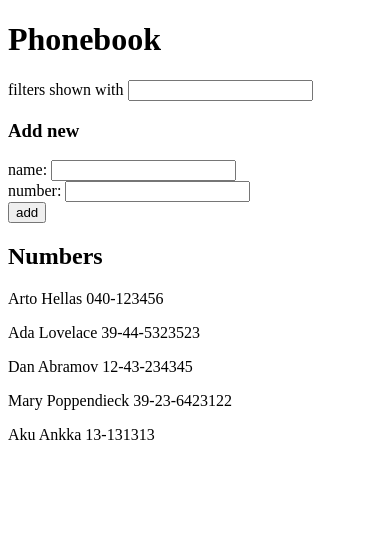
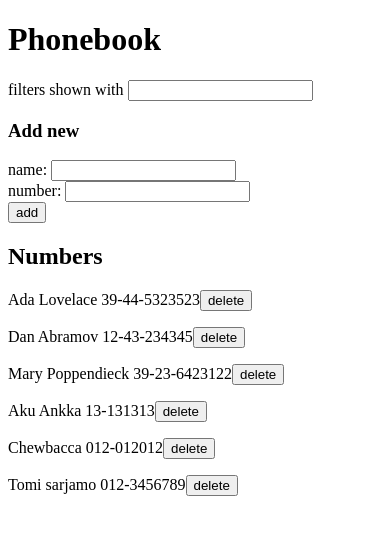
Before and after one commit to TomiSar/FullStackOpen2019, a React (Create React App) app in the folder osa2/puhelinluettelo/: page / in a window 390 px wide. Shown: the top 534 px of the page. Built offline with nearby package versions, Linux system fonts and the light colour scheme; data requests are answered from the project's data file.

Commit message:
Phonebook part 2.17 removing number finished in part 2d

```diff
--- a/osa2/puhelinluettelo/db.json
+++ b/osa2/puhelinluettelo/db.json
@@ -1,10 +1,5 @@
 {
   "persons": [
-        {
-            "name": "Arto Hellas",
-            "number": "040-123456",
-            "id": 1
-        },
     {
       "name": "Ada Lovelace",
       "number": "39-44-5323523",
@@ -24,6 +19,16 @@
       "name": "Aku Ankka",
       "number": "13-131313",
       "id": 13
+    },
+    {
+      "name": "Chewbacca",
+      "number": "012-012012",
+      "id": 14
+    },
+    {
+      "name": "Tomi sarjamo",
+      "number": "012-3456789",
+      "id": 15
     }
   ]
 }
--- a/osa2/puhelinluettelo/src/App.js
+++ b/osa2/puhelinluettelo/src/App.js
@@ -1,51 +1,54 @@
 import React from 'react';
-import axios from 'axios';
 import FilterSearching from './components/FilterSearching';
 import PersonForm from './components/PersonForm';
 import PersonList from './components/PersonList';
+import phoneService from './services/Phonebook'
 
-//https://reactjs.org/docs/hooks-state.html
+//https://reactjs.org/docs/hooks-state.html //...\osa2\puhelinluettelo\db.json
 class App extends React.Component {
   constructor(props) {
     super(props)
     this.state = {
-      //...\osa2\puhelinluettelo\db.json
       persons: [],
       newName: '',
       newNumber: '',
+      newId: '',
       filter: ''
     };
   }
 
   componentDidMount() {
-    console.log('didmount!');
-    axios.get('http://localhost:3001/persons/').then(response => {
-      this.setState({ persons: response.data });
-    });
+    phoneService.getAll().then(response => {
+      this.setState({ persons: response.data })
+    })
   }
 
   addPerson = event => {
-    event.preventDefault()
+    event.preventDefault();
     const personObj = {
       name: this.state.newName,
-      number: this.state.newNumber
-    }
+      number: this.state.newNumber,
+      id: this.state.newId
+    };
 
     const isOnPhonebook = this.state.persons.map(person => person.name).includes(this.state.newName);
+
     if (!isOnPhonebook) {
-      const persons = this.state.persons.concat(personObj);
-      this.setState({
-        persons,
-        newName: ''
+      phoneService.create(personObj).then(response => {
+        this.setState({
+          persons: this.state.persons.concat(personObj),
+          newName: '',
+          newid: ''
+        })
       });
     } else {
       this.setState({
         newName: '',
-        newNumber: '',
+        newNumber: ''
       })
       alert(`${this.state.newName} is already added to phonebook`)
     }
-  };
+  }
 
   addNewName = event => {
     this.setState({ newName: event.target.value });
@@ -58,6 +61,21 @@ class App extends React.Component {
   addFilter = event => {
     this.setState({ filter: event.target.value });
   };
+
+  removePerdonPhonebook = (id, name) => {
+    const message = `Delete ${name} ?`
+
+    if (window.confirm(message)) {
+      phoneService.remove(id).then(response => {
+        phoneService.getAll().then(response => {
+          this.setState({ persons: response.data })
+        })
+      })
+        .catch(error => {
+          console.log('Fail to remove number')
+        })
+    }
+  }
 
   render() {
     return (
@@ -72,7 +90,7 @@ class App extends React.Component {
           addNewNumber={this.addNewNumber}
         />
         <h2>Numbers</h2>
-        <PersonList persons={this.state.persons} filter={this.state.filter} />
+        <PersonList persons={this.state.persons} filter={this.state.filter} remove={this.removePerdonPhonebook} />
       </div>
     );
   }
--- a/osa2/puhelinluettelo/src/components/PersonList.js
+++ b/osa2/puhelinluettelo/src/components/PersonList.js
@@ -1,6 +1,6 @@
 import React from 'react';
 
-const PersonList = ({ persons, filter, removePerson }) => {
+const PersonList = ({ persons, filter, remove }) => {
     const shownPersons =
         filter === '' ? persons : persons.filter(person => {
             return person.name.indexOf(filter) !== -1;
@@ -9,7 +9,8 @@ const PersonList = ({ persons, filter, removePerson }) => {
     return (
         <div>
             {shownPersons.map(person => (
-                <p key={person.name}> {person.name} {person.number} </p>
+                <p key={person.name}> {person.name} {person.number}
+                    <button onClick={() => remove(person.id, person.name)}>delete</button> </p>
             ))}
         </div>
     )
--- a/osa2/puhelinluettelo/src/index.js
+++ b/osa2/puhelinluettelo/src/index.js
@@ -2,10 +2,4 @@ import React from 'react';
 import ReactDOM from 'react-dom';
 import App from './App';
 
-
 ReactDOM.render(<App />, document.getElementById('root'));
-
-// If you want your app to work offline and load faster, you can change
-// unregister() to register() below. Note this comes with some pitfalls.
-// Learn more about service workers: https://bit.ly/CRA-PWA
-//serviceWorker.unregister();
--- /dev/null
+++ b/osa2/puhelinluettelo/src/services/Phonebook.js
@@ -0,0 +1,20 @@
+import axios from 'axios'
+const baseUrl = 'http://localhost:3001/persons'
+
+const getAll = () => {
+    return axios.get(baseUrl)
+}
+
+const create = newObject => {
+    return axios.post(baseUrl, newObject)
+}
+
+const update = (id, newObject) => {
+    return axios.put(`${baseUrl}/${id}`, newObject)
+}
+
+const remove = id => {
+    return axios.delete(`${baseUrl}/${id}`)
+}
+
+export default { getAll, create, update , remove}
```
Lines whose indentation alone changed are shown as unchanged.
